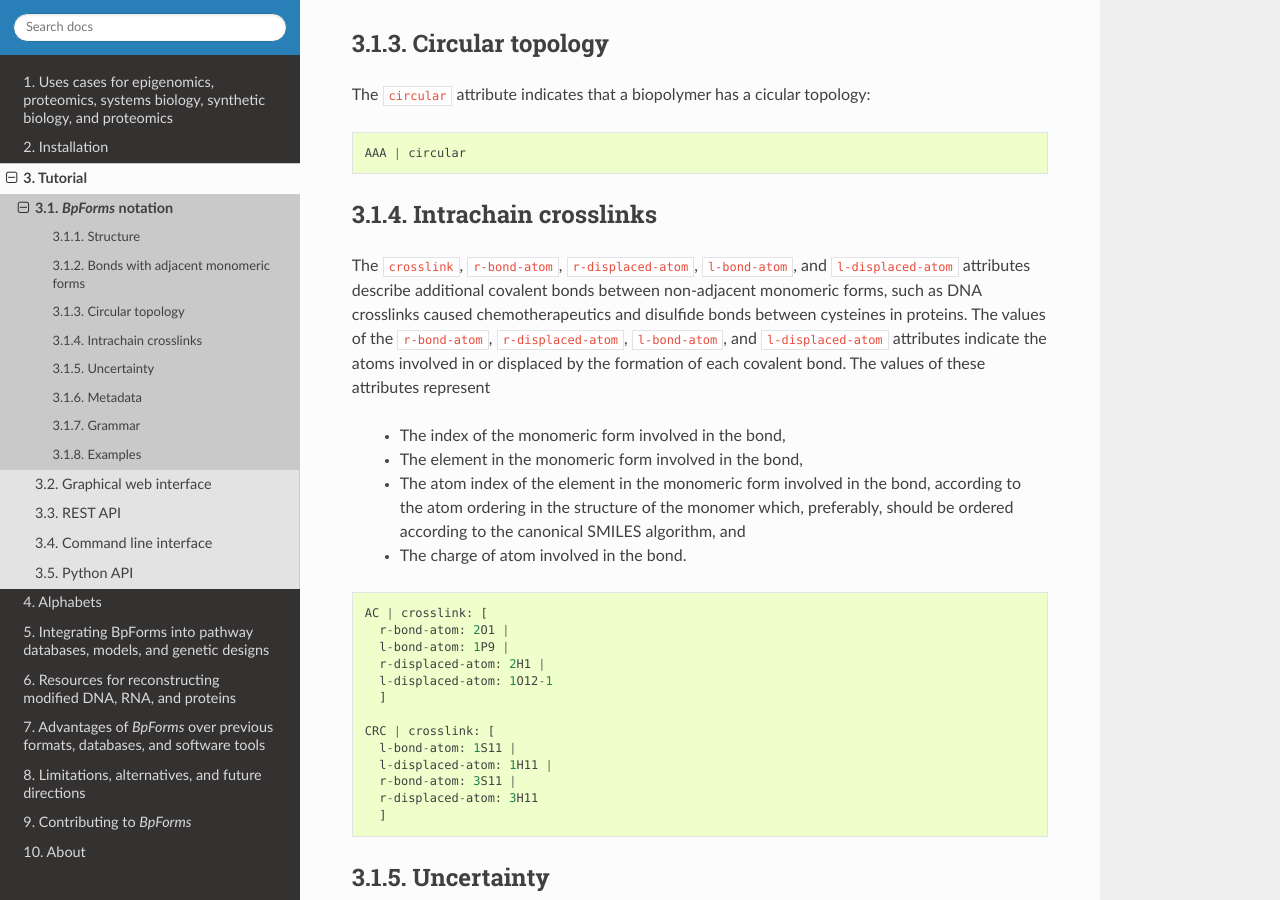
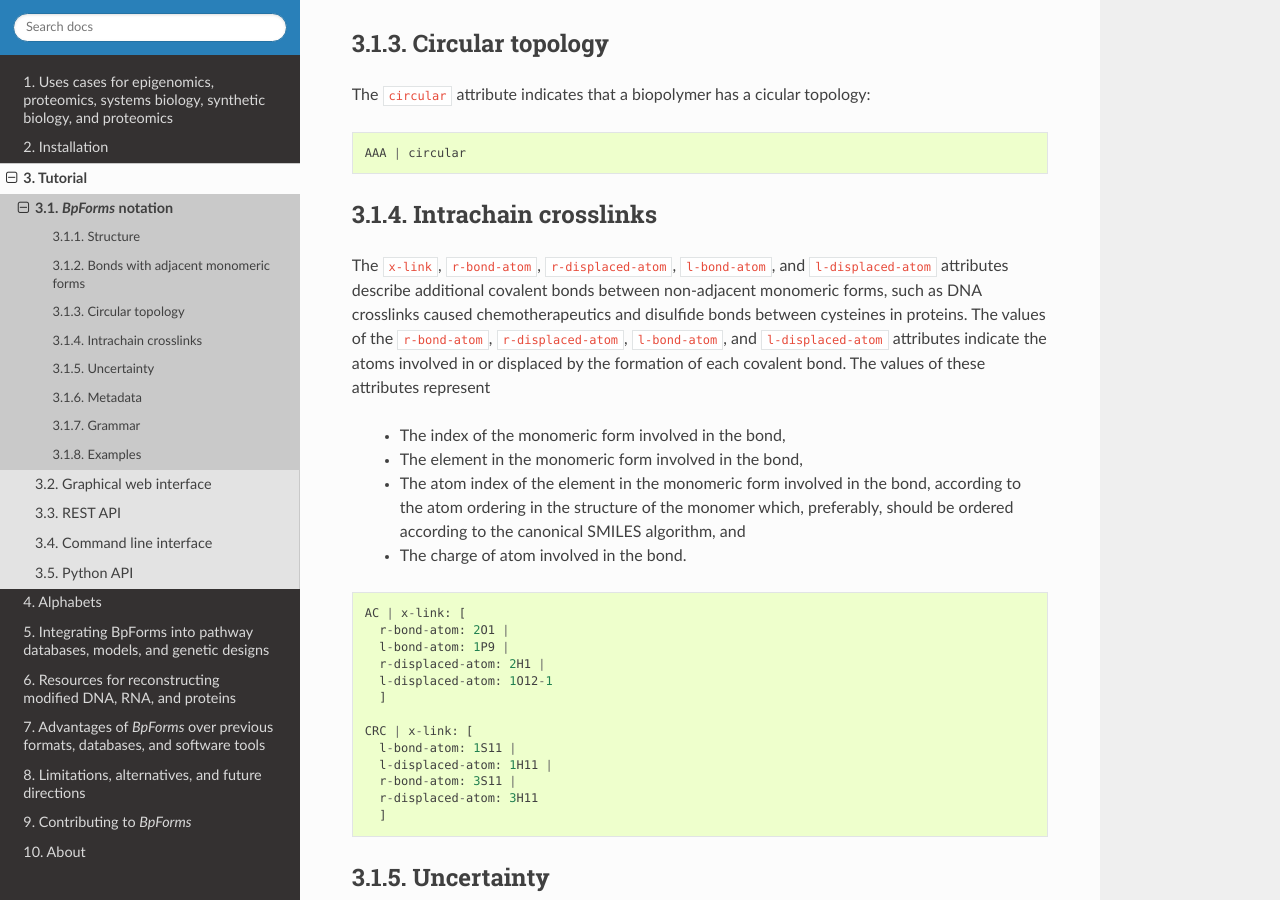
Before and after one commit to KarrLab/bpforms, a Sphinx documentation site: the page built from docs/notation.rst, in a window 1280 px wide and 900 px high, scrolled down 1676 px. Built offline with Sphinx 7.4.7 and the Read the Docs theme 2.0.0, drawn with Linux system fonts in a browser that asks for light colours; pages that are not in the unit, such as notebooks, are missing from menus.

Commit message:
simplifying crosslink in notation to x-link

```diff
--- a/docs/build_examples.py
+++ b/docs/build_examples.py
@@ -85,7 +85,7 @@
         ''', dirname, 'circular-DNA-AC', show_atom_nums=False)
 
     draw_polymer(bpforms.ProteinForm, '''
-        CAC | crosslink: [
+        CAC | x-link: [
             l-bond-atom: 1S11 |
             l-displaced-atom: 1H11 |
             r-bond-atom: 3S11 |
--- a/docs/notation.rst
+++ b/docs/notation.rst
@@ -66,7 +66,7 @@
 Intrachain crosslinks
 ^^^^^^^^^^^^^^^^^^^^^
 
-The ``crosslink``,  ``r-bond-atom``, ``r-displaced-atom``, ``l-bond-atom``, and ``l-displaced-atom`` attributes describe additional covalent bonds between non-adjacent monomeric forms, such as DNA crosslinks caused chemotherapeutics and disulfide bonds between cysteines in proteins. The values of the ``r-bond-atom``, ``r-displaced-atom``, ``l-bond-atom``, and ``l-displaced-atom`` attributes indicate the atoms involved in or displaced by the formation of each covalent bond. The values of these attributes represent
+The ``x-link``,  ``r-bond-atom``, ``r-displaced-atom``, ``l-bond-atom``, and ``l-displaced-atom`` attributes describe additional covalent bonds between non-adjacent monomeric forms, such as DNA crosslinks caused chemotherapeutics and disulfide bonds between cysteines in proteins. The values of the ``r-bond-atom``, ``r-displaced-atom``, ``l-bond-atom``, and ``l-displaced-atom`` attributes indicate the atoms involved in or displaced by the formation of each covalent bond. The values of these attributes represent
 
   * The index of the monomeric form involved in the bond,
   * The element in the monomeric form involved in the bond,
@@ -75,14 +75,14 @@
 
 ::
 
-  AC | crosslink: [
+  AC | x-link: [
     r-bond-atom: 2O1 |
     l-bond-atom: 1P9 |
     r-displaced-atom: 2H1 |
     l-displaced-atom: 1O12-1
     ]
 
-  CRC | crosslink: [
+  CRC | x-link: [
     l-bond-atom: 1S11 |
     l-displaced-atom: 1H11 |
     r-bond-atom: 3S11 |
```
Also changed, not shown: 5 other files.
